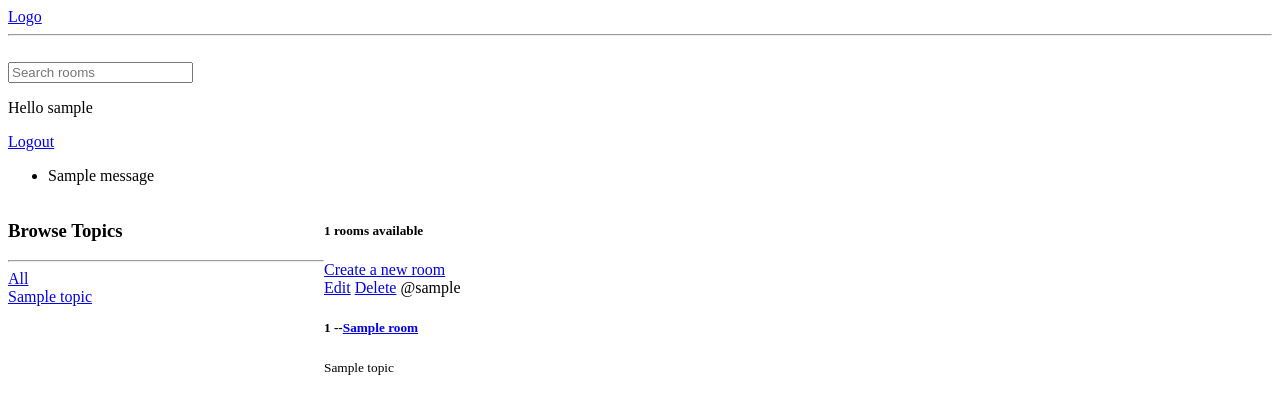
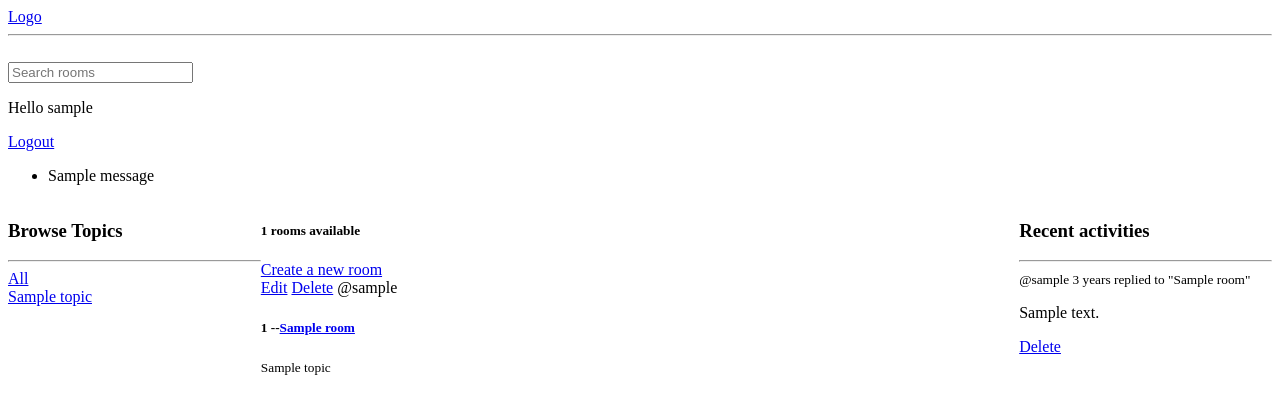
Before and after one commit to Flomasta/fairy_web, a Django app: page / in a window 1280 px wide. Shown: the top 414 px of the page. Run offline with Django 4.2, Linux system fonts and the light colour scheme; a user stored in the database is signed in; tables that the repository leaves empty hold one stand-in row (values such as "Sample post"); one stand-in notice (Sample message) is shown.

Commit message:
added recent activities column

```diff
--- a/base/models.py
+++ b/base/models.py
@@ -35,3 +35,6 @@ class Message(models.Model):
 
     def __str__(self):
         return str(self.body[0:50])
+
+    class Meta:
+        ordering = ['-updated', '-created']
--- a/base/templates/base/home.html
+++ b/base/templates/base/home.html
@@ -35,5 +35,21 @@
                 {% endfor %}
             </div>
         </div>
+        <div class=" ">
+            <h3>Recent activities</h3>
+            <hr>
+            {% for message in room_messages %}
+                <div>
+                    <small>
+                        @{{ message.user }} {{ message.created|timesince }}
+                    </small>
+                    <small>replied to "{{ message.room }}"</small>
+                    <p>{{ message }}</p>
+                    {% if request.user == message.user %}
+                        <a href="{% url 'delete_message' message.id %}">Delete</a>
+                    {% endif %}
+                </div>
+            {% endfor %}
+        </div>
     </div>
 {% endblock %}
--- a/base/templates/base/room.html
+++ b/base/templates/base/room.html
@@ -14,7 +14,6 @@
                 {% for message in room_messages %}
                     <div>
                         {% if request.user == message.user %}
-
                             <a href="{% url 'delete_message' message.id %}">Delete</a>
                         {% endif %}
                         <small>@{{ message.user }} {{ message.created|timesince }} ago</small>
--- a/base/views.py
+++ b/base/views.py
@@ -67,7 +67,8 @@ def home(request):
     rooms = Room.objects.filter(Q(topic__name__icontains=q) | Q(name__icontains=q) | Q(description__icontains=q))
     topics = Topic.objects.all()
     room_count = rooms.count()
-    context = {'rooms': rooms, 'topics': topics, 'room_count': room_count}
+    room_messages = Message.objects.all()
+    context = {'rooms': rooms, 'topics': topics, 'room_count': room_count, 'room_messages': room_messages}
     return render(request, 'base/home.html', context)
 
 
--- a/templates/main.html
+++ b/templates/main.html
@@ -9,7 +9,7 @@
     <style>
         .home-container {
             display: grid;
-            grid-template-columns: 1fr 3fr;
+            grid-template-columns: 1fr 3fr 1fr;
         }
 
         .room-container {
```
